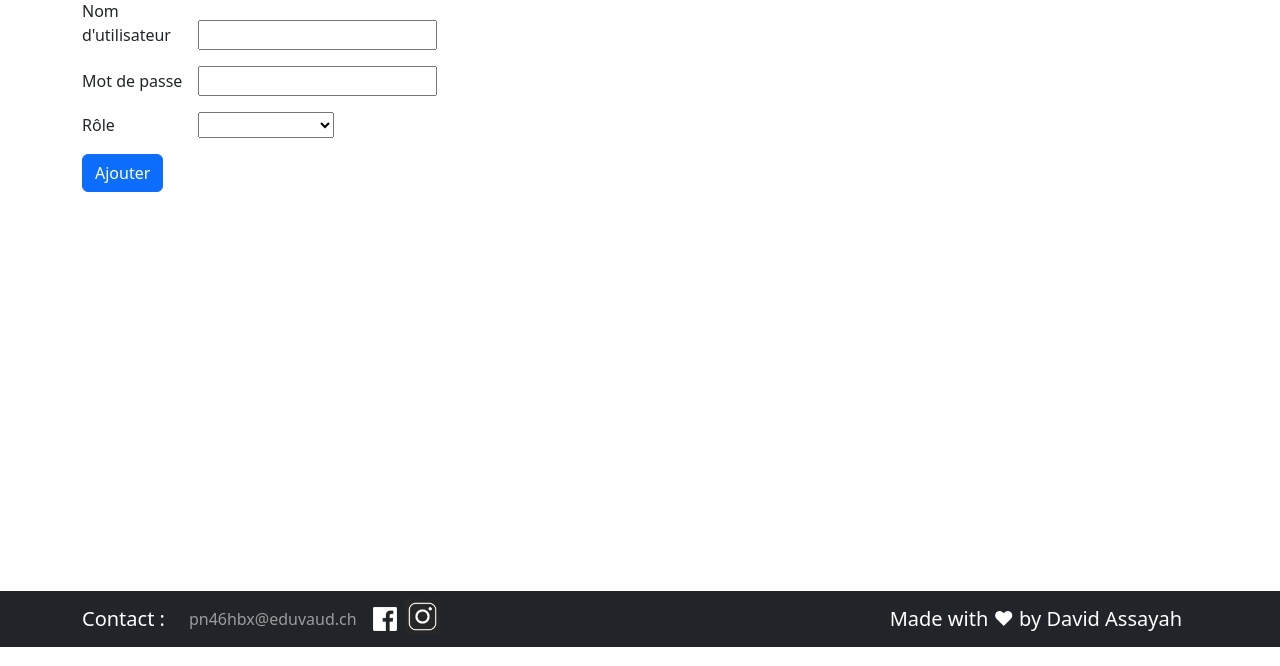
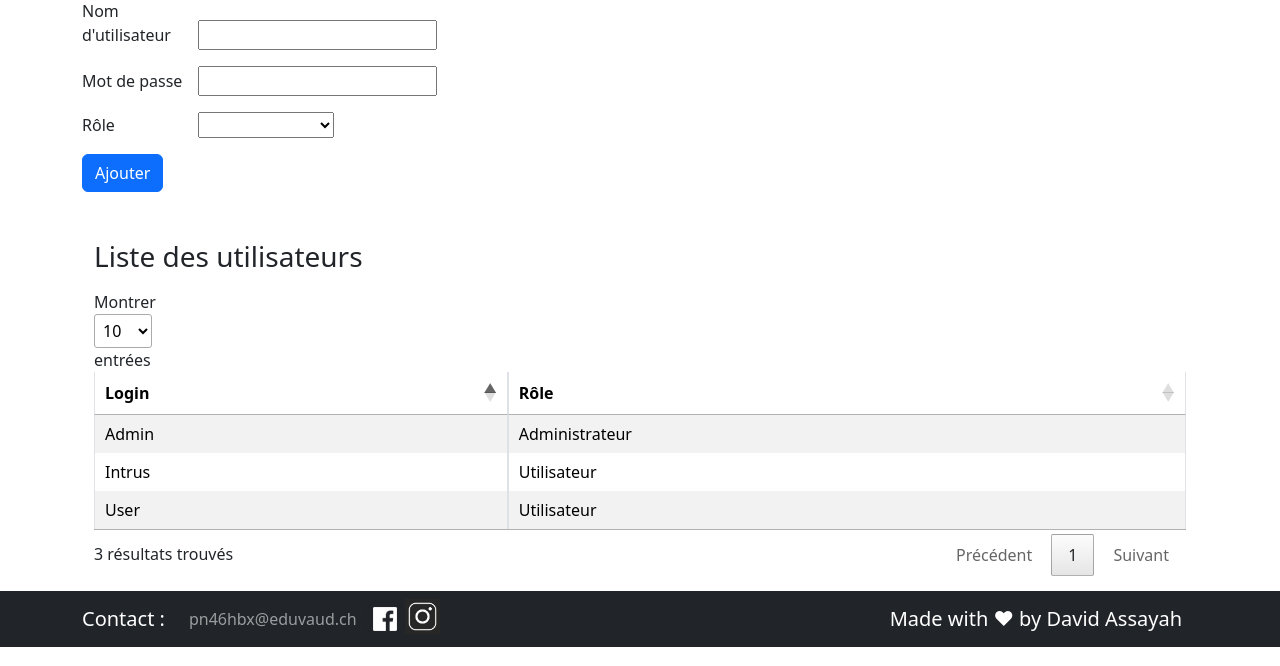
Before and after one commit to davassayah/P_Appro2, a PHP site: page /addUser.php in a window 1280 px wide. Shown: the part 153-819 px from the top of the page. Run offline with PHP 8.4, Linux system fonts and the light colour scheme; the visitor is signed in with stand-in values (Sample User, id 1); data comes from the database, SQL or seed files in the repository; some libraries are stand-ins or nearby versions.

Commit message:
Optimisation du code

```diff
--- a/src/Database.php
+++ b/src/Database.php
@@ -95,6 +95,16 @@
             return $users;
         }
 
+        public function getRoles()
+        {
+            $query = "SELECT DISTINCT useAdministrator FROM t_user";
+            $req = $this->querySimpleExecute($query);
+            $roles = $this->formatData($req);
+
+            return $roles;
+        }
+
+
         public function createUser($user)
         {
             $query = "
@@ -120,6 +130,17 @@
             $sections = $this->formatData($req);
             //retourne tous les enseignants
             return $sections;
+        }
+
+        public function getAllRoles()
+        {
+            $query = "SELECT * FROM t_user";
+            //appeler la méthode pour executer la requête
+            $req = $this->querySimpleExecute($query);
+            //appeler la méthode pour avoir le résultat sous forme de tableau
+            $roles = $this->formatData($req);
+            //retourne tous les enseignants
+            return $roles;
         }
 
         //Recupère la liste des informations pour 1 enseignant
@@ -310,8 +331,6 @@
 
             $query .= " ORDER BY tt.teaName ASC";
 
-            var_dump($query);
-
             $replacements = [];
 
             if (!empty($filters['search'])) {
--- a/src/addTeacher.php
+++ b/src/addTeacher.php
@@ -7,9 +7,9 @@
  * Description: Page permettant d'ajouter un enseignant à la db
  */
 
-include("header.php");
+ include("header.php");
 
-if (!isset($_SESSION['userConnected']) || $_SESSION['userConnected'] != 1) {
+ if (!isset($_SESSION['userConnected']) || $_SESSION['userConnected'] != 1) {
     header('HTTP/1.0 403 Forbidden', true, 403);
     require_once(__DIR__ . "/403.php");
     exit;
@@ -71,7 +71,7 @@ if ($_SERVER['REQUEST_METHOD'] == 'POST') {
 </head>
 
 <body>
-    <fieldset class="mb-3 mt-5">
+    <fieldset class="help mb-3 mt-5">
         <div class="container">
             <div class="user-body">
                 <form action="#" method="post" id="form" enctype="multipart/form-data">
--- a/src/addUser.php
+++ b/src/addUser.php
@@ -7,9 +7,9 @@
  * Description: Page permettant d'ajouter un enseignant à la db
  */
 
- include("header.php");
+include("header.php");
 
- if (!isset($_SESSION['userConnected']) || $_SESSION['userConnected'] != 1) {
+if (!isset($_SESSION['userConnected']) || $_SESSION['userConnected'] != 1) {
     header('HTTP/1.0 403 Forbidden', true, 403);
     require_once(__DIR__ . "/403.php");
     exit;
@@ -29,8 +29,9 @@ if ($_SERVER['REQUEST_METHOD'] == 'POST') {
 }
 
 $users = $db->getAllUsers();
+$roles = $db->getRoles();
 
-if ($_SERVER['REQUEST_METHOD'] == 'POST' and !$genreIsNotFilled and !$firstNameIsNotFilled and !$nameIsNotFilled) {
+if ($_SERVER['REQUEST_METHOD'] == 'POST' and !$loginIsNotFilled and !$passwordIsNotFilled and !$attributionIsNotFilled) {
     $db->createUser($_POST);
     $errorOrValidationMessage = "L'utilisateur a bien été ajouté!";
 } else {
@@ -38,7 +39,6 @@ if ($_SERVER['REQUEST_METHOD'] == 'POST' and !$genreIsNotFilled and !$firstNameI
         $errorOrValidationMessage = "Merci de bien remplir tous les champs marqués comme obligatoires";
     }
 }
-
 ?>
 
 <!DOCTYPE html>
@@ -90,6 +90,58 @@ if ($_SERVER['REQUEST_METHOD'] == 'POST' and !$genreIsNotFilled and !$firstNameI
                     </p>
                     <input class="btn btn-primary" type="submit" value="Ajouter">
                 </form>
+                <div class="container">
+                    <fieldset class="help mb-2 mt-5">
+                        <h3 class="mb-3">Liste des utilisateurs</h3>
+                        <form action="#" method="post">
+                            <table id="table-avec-sort" class="table table-striped table-bordered table-sm" cellspacing="0" width="100%">
+                                <thead>
+                                    <tr>
+                                        <th class="th-sm">
+                                            Login
+                                        </th>
+                                        <th class="th-sm">
+                                            Rôle
+                                        </th>
+                                    </tr>
+                                </thead>
+                                <tbody>
+                                    <?php foreach ($users as $user) { ?>
+                                        <tr>
+                                            <td><?php echo $user["useLogin"] ?></td>
+                                            <td><?php if ($user["useAdministrator"] == 1) {
+                                                    echo "Administrateur";
+                                                } else if ($user["useAdministrator"] == 2) {
+                                                    echo "Utilisateur";
+                                                } ?></td>
+                                        </tr>
+                                    <?php } ?>
+                                </tbody>
+                            </table>
+                        </form>
+                    </fieldset>
+                </div>
+                <script>
+                    $(document).ready(function() {
+                        $('#table-avec-sort').DataTable({
+                            searching: false,
+                            language: {
+                                lengthMenu: "Montrer _MENU_ entrées",
+                                info: "_TOTAL_ résultats trouvés",
+                                paginate: {
+                                    next: "Suivant",
+                                    previous: "Précédent"
+                                }
+                            }
+                        });
+
+                        // Afficher/Cacher les filtres en fonction du bouton "Plus de filtres"
+                        $('#more-filters-btn').click(function() {
+                            $('#filter-section').toggleClass('d-none');
+                            $('#filter-gender').toggleClass('d-none');
+                        });
+                    });
+                </script>
     </fieldset>
     </div>
     </div>
--- a/src/css/style.css
+++ b/src/css/style.css
@@ -75,8 +75,17 @@ label {
     margin-left: 40rem;
 }
 
-.login-flex
+.nav-admin
 {
     margin-left : 23rem;
     margin-top: 10px;
 }
+
+.nav-user{
+    margin-left : 46rem;
+    margin-top: 10px;
+}
+
+.help {
+    padding-bottom: 50px;
+  }
--- a/src/detailTeacher.php
+++ b/src/detailTeacher.php
@@ -9,7 +9,7 @@
 
  include("header.php");
 
- if (!isset($_SESSION['userConnected']) || $_SESSION['userConnected'] != 1) {
+ if (!isset($_SESSION['userConnected']) || $_SESSION['userConnected'] == null) {
     header('HTTP/1.0 403 Forbidden', true, 403);
     require_once(__DIR__ . "/403.php");
     exit;
--- a/src/header.php
+++ b/src/header.php
@@ -9,7 +9,7 @@ if (isset($_POST['user']) && isset($_POST['password'])) {
     if ($user == null) {
         echo "erreur de connexion";
     } else if ($user != null) {
-        // echo "vous êtes connecté";
+        //echo "vous êtes connecté";
         $_SESSION['userConnected'] = $user['useAdministrator'];
         $_SESSION['userId'] = $user['idUser'];
         $_SESSION['useLogin'] = $db->getOneUser($_SESSION['userId'])['useLogin'];
@@ -21,6 +21,7 @@ if (isset($_POST['logout'])) {
     session_unset();
     session_destroy();
     header('Location: index.php');
+    exit;
 }
 
 ?>
@@ -55,8 +56,13 @@ if (isset($_POST['logout'])) {
                     }
                     ?>
                     <?php
-                    if (isset($_SESSION['userConnected']) && $_SESSION['userConnected'] >= 1) {
-                        echo '<form class="login-flex" action="" method="post">';
+                    if (isset($_SESSION['userConnected']) && $_SESSION['userConnected'] == 1) {
+                        echo '<form class="nav-admin" action="" method="post">';
+                        echo '<span class="nav-item text-white text-nowrap">Bienvenue ' . $_SESSION['useLogin'] . '</span>';
+                        echo '<button class="btn btn-outline-danger mx-3" type="submit" name="logout">Déconnexion</button>';
+                        echo '</form>';
+                    } else if (isset($_SESSION['userConnected']) && $_SESSION['userConnected'] == 2) {
+                        echo '<form class="nav-user" action="" method="post">';
                         echo '<span class="nav-item text-white text-nowrap">Bienvenue ' . $_SESSION['useLogin'] . '</span>';
                         echo '<button class="btn btn-outline-danger mx-3" type="submit" name="logout">Déconnexion</button>';
                         echo '</form>';
--- a/src/index.php
+++ b/src/index.php
@@ -47,7 +47,7 @@ if (isset($_GET['submit'])) {
 
 <body>
     <div class="container">
-        <fieldset class="mb-2 mt-5">
+        <fieldset class="help mb-2 mt-5">
             <h5>Filtres</h5>
             <form method="GET" action="" class="row g-3">
                 <div class="col-2">
@@ -60,7 +60,7 @@ if (isset($_GET['submit'])) {
                 <div id="filter-section" class="col-2 d-none">
                     <label for="section_id" class="form-label">Section</label>
                     <select name="section_id" id="section_id" class="form-select" aria-label="Default select example">
-                        <option value="">Select...</option>
+                        <option value="">Section</option>
                         <?php foreach ($sections as $section) { ?>
                             <option value="<?php echo $section["idSection"] ?>"><?php echo $section["secName"] ?></option>
                         <?php } ?>
@@ -85,7 +85,7 @@ if (isset($_GET['submit'])) {
                     <input type="submit" name="submit" value="Rechercher" class="btn btn-success btn-sm">
                 </div>
             </form>
-            <h3 class="mb-3 mt-3">Liste des enseignants</h3>
+            <h3 class="mb-3">Liste des enseignants</h3>
 
             <form action="#" method="post">
                 <table id="table-avec-sort" class="table table-striped table-bordered table-sm" cellspacing="0" width="100%">
```
Also changed, not shown: src/img/photos/Img_92.jpg (added).
